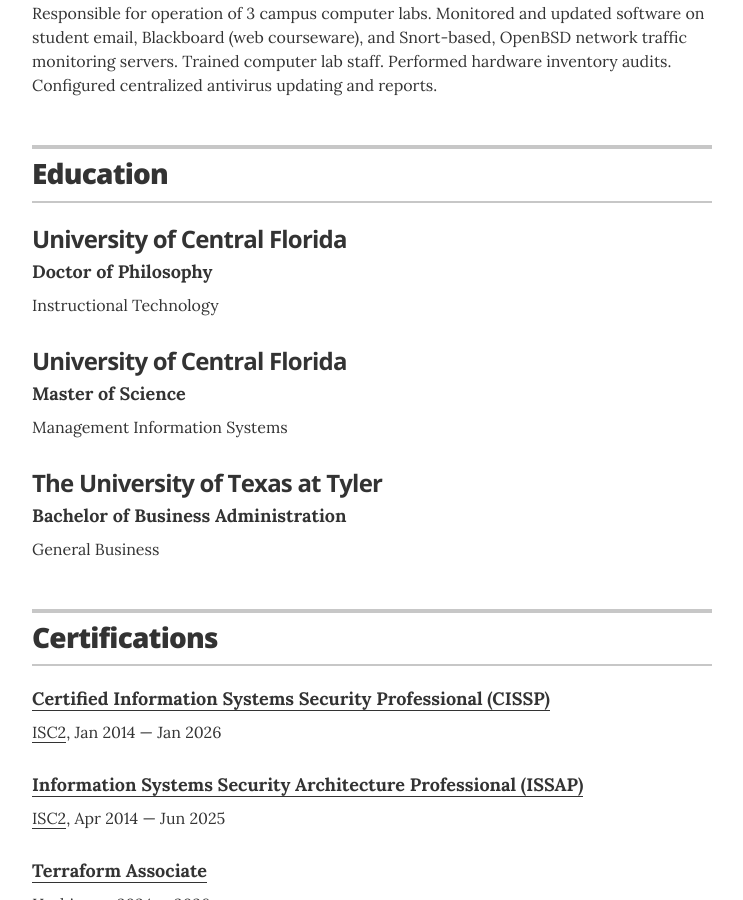
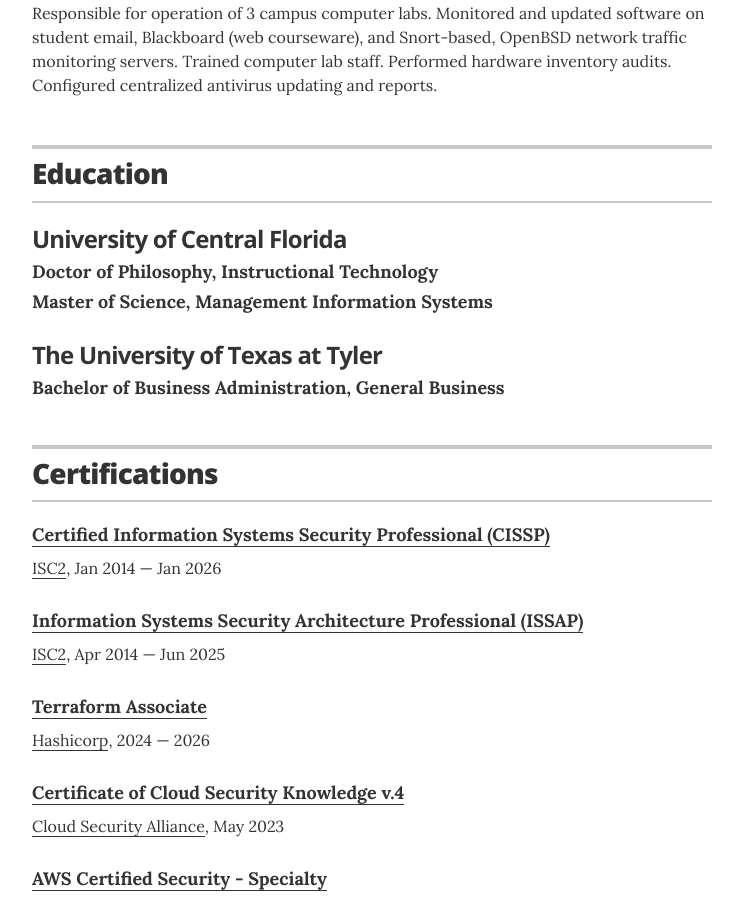
Before and after one commit to deekayen/dkn.github.io, a Jekyll site: the page built from index.html, in a window 1280 px wide and 900 px high, scrolled down 2179 px. Shown: the whole window, without its empty margins (268-1011 px from the left). Built offline with Jekyll 4.4.1, drawn with Linux system fonts in a browser that asks for light colours.

Commit message:
Combine Degrees into a single university heading?

```diff
--- a/_data/education.yml
+++ b/_data/education.yml
@@ -1,15 +1,10 @@
-# Degree
-- degree: Doctor of Philosophy
-  uni: University of Central Florida
-  year: 2005 &mdash; 2008
-  summary: Instructional Technology
+# 2005 &mdash; 2008, 2003 &mdash; 2005
+- uni: University of Central Florida
+  degree:
+    - Doctor of Philosophy, Instructional Technology
+    - Master of Science, Management Information Systems
 
-- degree: Master of Science
-  uni: University of Central Florida
-  year: 2003 &mdash; 2005
-  summary: Management Information Systems
-
-- degree: Bachelor of Business Administration
-  uni: The University of Texas at Tyler
-  year: 1999 &mdash; 2002
-  summary: General Business
+# 1999 &mdash; 2002
+- uni: The University of Texas at Tyler
+  degree:
+    - Bachelor of Business Administration, General Business
--- a/_layouts/resume.html
+++ b/_layouts/resume.html
@@ -76,8 +76,9 @@
         {% for education in site.data.education %}
         <div class="resume-item" itemscope itemprop="alumniOf" itemtype="http://schema.org/CollegeOrUniversity">
           <h3 class="resume-item-title" itemprop="name">{{ education.uni }}</h3>
-          <h4 class="resume-item-details group" itemprop="description">{{ education.degree }}</h4>
-          <p class="resume-item-copy">{{ education.summary }}</p>
+          {% for degree in education.degree %}
+          <h4 class="resume-item-details group" itemprop="description">{{ degree }}</h4>
+          {% endfor %}
         </div>
         {% endfor %}
       </section>
```
